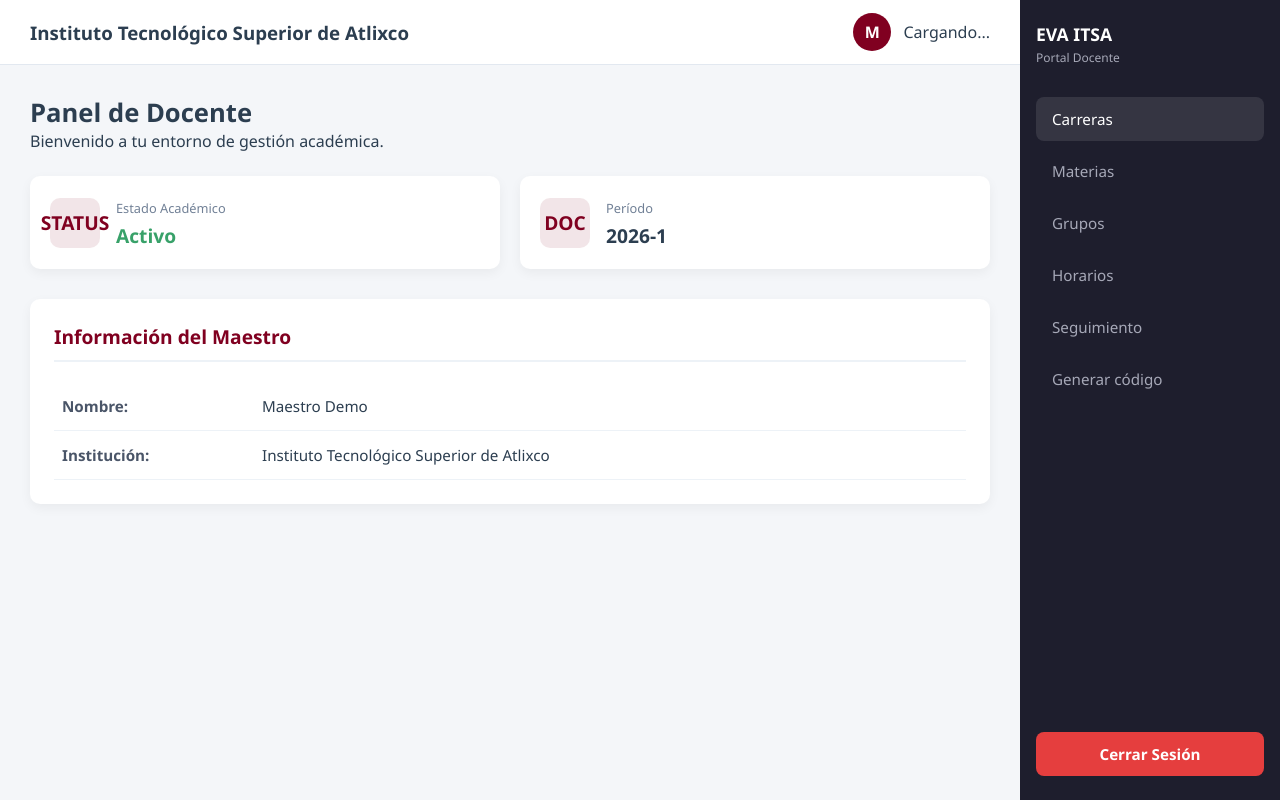
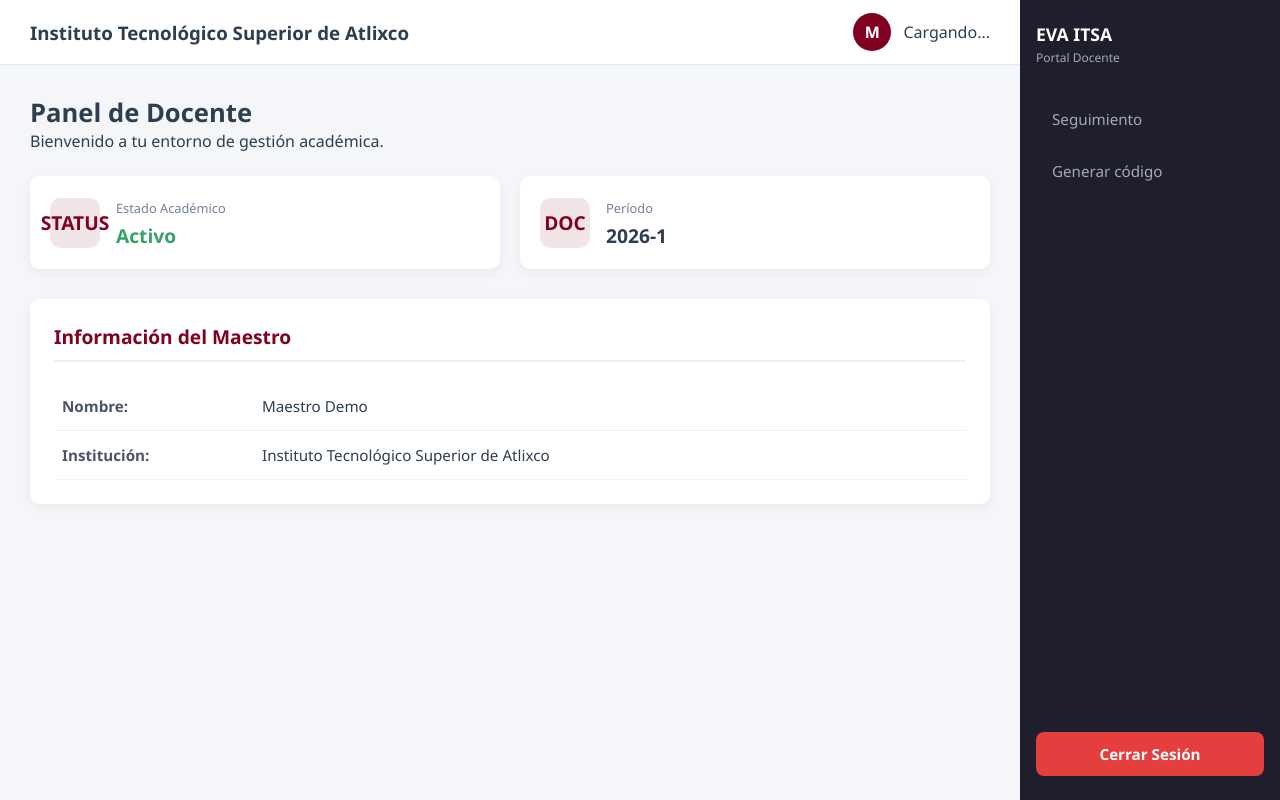
Before and after one commit to grdaniel456-gif/EVA, a website: page public/Docente/docente.html in a window 1280 px wide. Drawn offline with Linux system fonts and the light colour scheme.

Commit message:
Add files via upload

```diff
--- a/public/Docente/docente.html
+++ b/public/Docente/docente.html
@@ -81,10 +81,7 @@
 
                 <nav>
                     <ul class="nav-menu">
-                        <li class="nav-item active"><a href="#">Carreras</a></li>
-                        <li class="nav-item "><a href="#">Materias</a></li>
-                        <li class="nav-item "><a href="#">Grupos</a></li>
-                        <li class="nav-item"><a href="#">Horarios</a></li>
+
                         <li class="nav-item"><a href="#">Seguimiento</a></li>
                         <li class="nav-item "><a href="/Docente/codigos/codigos.html">Generar código</a></li>
                     </ul>
```
